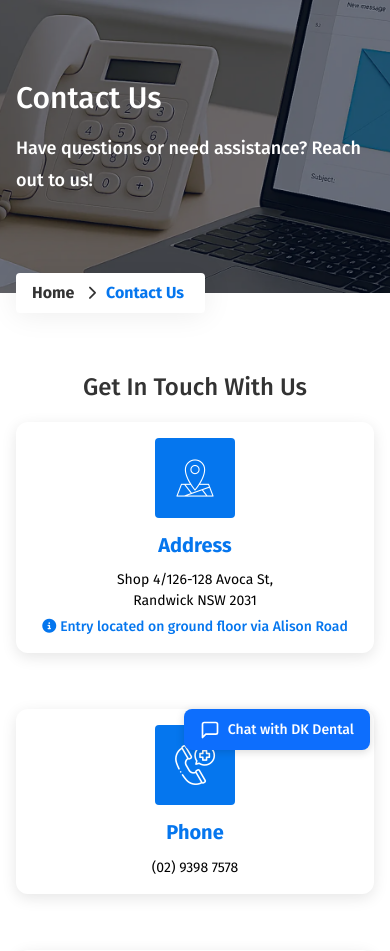
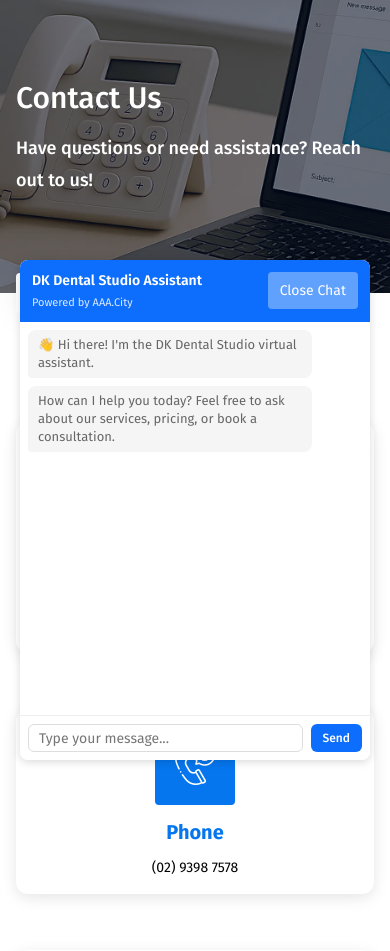
Before and after one commit to iggzmil/DK_Dental_Studio, a PHP site: page /contact-us.html in a window 390 px wide. Shown: the part 74-1025 px from the top of the page. Run offline with PHP 8.4, Linux system fonts and the light colour scheme; some libraries are stand-ins or nearby versions.

Commit message:
chatbot update

```diff
--- a/css/chat-widget.css
+++ b/css/chat-widget.css
@@ -263,37 +263,63 @@
   background: #f5f5f5;
 }
 
-/* Hide chat bubble on mobile - keep icon visible */
+/* Mobile-friendly chat widget */
 @media (max-width: 768px) {
-  /* Force hide expanded chat with maximum specificity */
-  body .tde-chat-container:not(.minimized),
-  body .tde-chat-expanded,
-  body .tde-chat-container.expanded,
-  body div.tde-chat-container:not(.minimized),
-  body div.tde-chat-expanded {
+  /* Make expanded chat mobile-friendly */
+  .tde-chat-container:not(.minimized) {
+    width: calc(100vw - 20px) !important;
+    height: calc(100vh - 40px) !important;
+    max-width: 350px !important;
+    max-height: 500px !important;
+    bottom: 10px !important;
+    right: 10px !important;
+    left: 10px !important;
+    margin: 0 auto !important;
+  }
+
+  /* Hide the minimized button (chat bubble) on mobile */
+  .tde-chat-container.minimized .tde-chat-minimized {
     display: none !important;
     visibility: hidden !important;
     opacity: 0 !important;
-    height: 0 !important;
-    width: 0 !important;
-    overflow: hidden !important;
   }
 
-  /* Force show minimized icon */
-  body .tde-chat-container.minimized,
-  body .tde-chat-minimized,
-  body div.tde-chat-container.minimized {
-    display: flex !important;
-    visibility: visible !important;
-    opacity: 1 !important;
+  /* Adjust header for mobile */
+  .tde-chat-header {
+    padding: 10px 12px !important;
+    min-height: 50px !important;
+  }
+
+  .tde-chat-title .title-main {
+    font-size: 14px !important;
+  }
+
+  .tde-chat-title .title-sub {
+    font-size: 11px !important;
+  }
+
+  /* Adjust messages area for mobile */
+  .tde-chat-messages {
+    padding: 8px !important;
+  }
+
+  .tde-chat-message {
+    font-size: 13px !important;
+    padding: 6px 10px !important;
+  }
+
+  /* Adjust input area for mobile */
+  .tde-chat-input-area {
+    padding: 8px !important;
+  }
+
+  .tde-chat-input {
+    font-size: 14px !important;
+    padding: 8px 10px !important;
+  }
+
+  .tde-chat-send {
+    font-size: 12px !important;
+    padding: 8px 12px !important;
   }
 }
-
-/* Additional mobile breakpoints */
-@media (max-width: 991px) {
-  body .tde-chat-container:not(.minimized),
-  body .tde-chat-expanded {
-    display: none !important;
-    visibility: hidden !important;
-  }
-}
--- a/js/chat-widget-init.js
+++ b/js/chat-widget-init.js
@@ -19,6 +19,12 @@ document.addEventListener('DOMContentLoaded', function() {
   const urlParams = new URLSearchParams(window.location.search);
   const shouldOpenChat = urlParams.get('openChat') === 'true';
 
+  // Check if we're on mobile
+  const isMobile = window.innerWidth <= 768;
+
+  // On mobile, always auto-expand if coming from chat icon or if already on contact page
+  const shouldAutoExpand = shouldOpenChat || isMobile;
+
   // Create chat container if it doesn't exist
   let chatContainer = document.getElementById('chat-container');
   if (!chatContainer) {
@@ -31,7 +37,7 @@ document.addEventListener('DOMContentLoaded', function() {
   const chatWidget = new DKDChatWidget({
     target: 'chat-container',
     webhookUrl: 'https://n8n.aaa-city.com/webhook/ab6aa64d-a2e5-40d4-9abb-4c8500a19d49/chat',
-    minimized: !shouldOpenChat, // Auto-expand if openChat=true
+    minimized: !shouldAutoExpand, // Auto-expand if openChat=true or on mobile
     minimizedContent: `
       <img src="images/chat-icon.svg" alt="Chat Icon" style="width: 20px; height: 20px;">
       <span>Chat with DK Dental</span>
@@ -43,13 +49,24 @@ document.addEventListener('DOMContentLoaded', function() {
     metadata: {
       source: 'website',
       page: window.location.pathname.split('/').pop().split('.')[0] || 'home',
-      fromChatIcon: shouldOpenChat
+      fromChatIcon: shouldOpenChat,
+      isMobile: isMobile,
+      autoExpanded: shouldAutoExpand
     },
     fallbackResponses: {
       default: "I'm sorry, I'm having trouble connecting right now. Please try again later or contact us directly at info@dkdental.au.",
       help: "I'd be happy to help! You can ask me about our dental services, pricing, or book a consultation. If you need immediate assistance, please call us at (02) 9398 7578.",
       pricing: "Our pricing varies depending on the specific treatment you need. For a personalized quote, we recommend booking a free consultation where we can assess your needs and provide detailed pricing information.",
       services: "We offer a range of dental services including dentures, mouthguards, and more. Would you like more information about a specific service?"
+    }
+  });
+
+  // Handle window resize for mobile detection
+  window.addEventListener('resize', function() {
+    const newIsMobile = window.innerWidth <= 768;
+    if (newIsMobile && chatWidget.container.classList.contains('minimized')) {
+      // If we're now on mobile and chat is minimized, auto-expand it
+      chatWidget.container.classList.remove('minimized');
     }
   });
 
```
